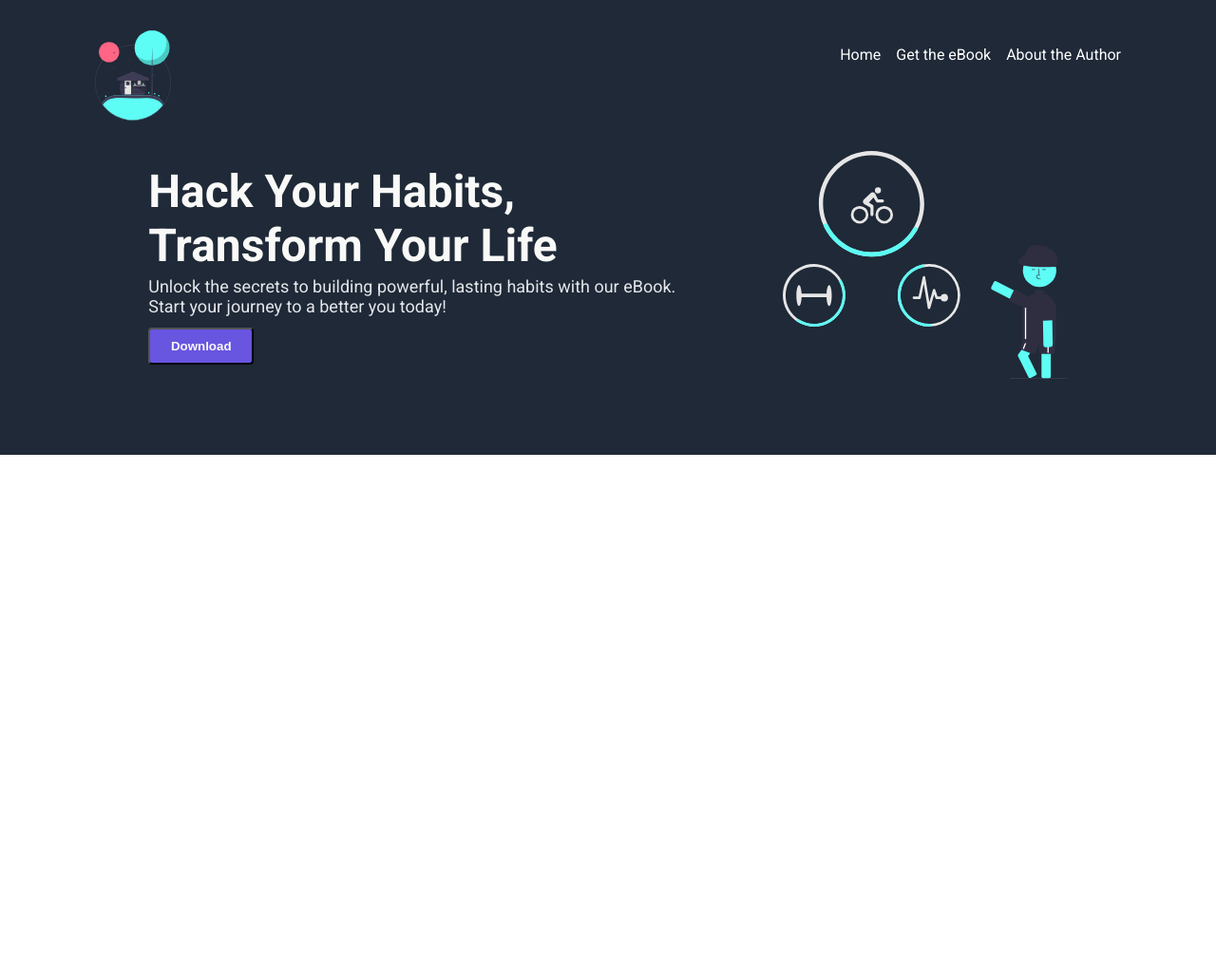
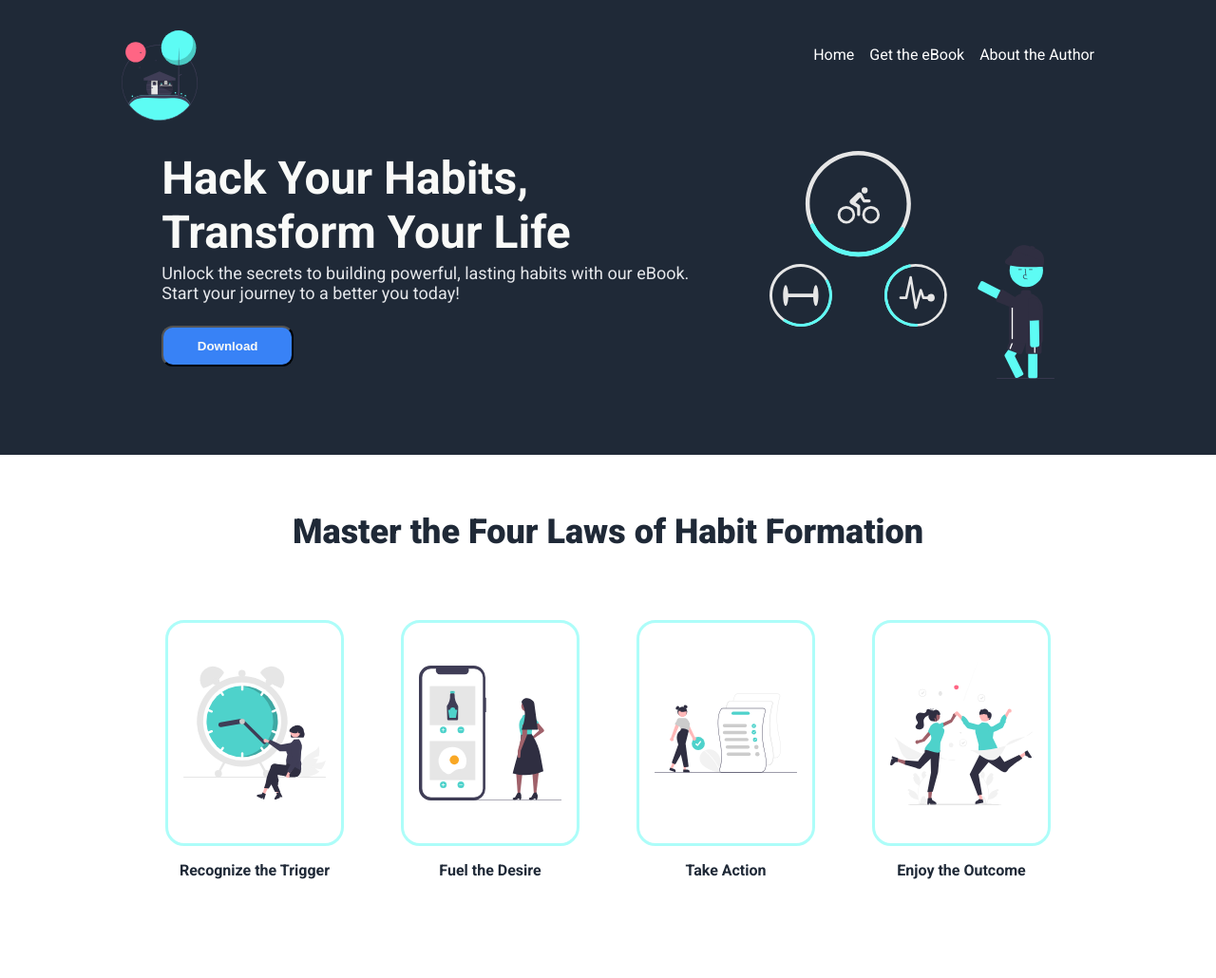
Before and after one commit to EarlAlexus/habit-hacker-landing-page, a plain HTML site: page index.html in a window 1280 px wide. Shown: the whole page at 95% size. Before the commit the page ends 800 px from the top, so only its background shows below. Drawn offline with Linux system fonts and the light colour scheme.

Commit message:
Add Four Laws of Behavior Change section

```diff
--- a/index.html
+++ b/index.html
@@ -37,6 +37,28 @@
         </div>
     </div>
 
+    <div class="information-section">
+        <h2 class="information-header">Master the Four Laws of Habit Formation</h2>
+        <div class="four-laws">
+            <div class="cue-section">
+                <img src="Images/Cue.svg" alt="Cue">
+                <h5 class="cue-information">Recognize the Trigger</h5>
+            </div>
+            <div class="craving-section">
+                <img src="Images/Craving.svg" alt="Craving">
+                <h5 class="craving-information">Fuel the Desire</h5>
+            </div>
+            <div class="response-section">
+                <img src="Images/Response.svg" alt="Response">
+                <h5 class="response-information">Take Action</h5>
+            </div>
+            <div class="reward-section">
+                <img src="Images/Reward.svg" alt="Reward">
+                <h5 class="reward-information">Enjoy the Outcome</h5>
+            </div>
+        </div>
+    </div>
+
 </body>
 
 </html>
--- a/style.css
+++ b/style.css
@@ -1,4 +1,6 @@
 :root {
+    --accent: #3882F6;
+    --images: #5DFCF4;
     --main-background-color: #1F2937;
     --main-text-color: #FFFFFF;
 }
@@ -15,14 +17,17 @@ body {
 }
 
 button {
-    background-color: #6855e0;
-    border-radius: 4px;
+    background-color: var(--accent);
+    border-radius: 12px;
     color: #F9FAF8;
     cursor: pointer;
     flex-shrink: 0;
     font-weight: 600;
-    padding: 10px 0;
-    width: 20%;
+    margin-top: 12px;
+    margin-bottom: 12px;
+    padding: 12px 0;
+    width: 25%;
+    word-wrap: break-word;
 }
 
 h1 {
@@ -36,6 +41,14 @@ li {
 .first-section {
     background-color: var(--main-background-color);
     color: var(--main-text-color);
+}
+
+.four-laws {
+    display: flex;
+    flex-wrap: wrap;
+    gap: 60px;
+    justify-content: space-around;
+    padding: 12px 32px;
 }
 
 .habits {
@@ -54,6 +67,23 @@ li {
     color: #F9FAF8;
     font-size: 48px;
     margin: 0;
+}
+
+.information-header {
+    color: var(--main-background-color);
+    font-size: 36px;
+    font-weight: 800;
+    margin: 60px;
+    text-align: center;
+}
+
+.information-section {
+    align-items: center;
+    display: flex;
+    flex-direction: column;
+    flex-wrap: wrap;
+    justify-content: center;
+    padding-bottom: 80px;
 }
 
 .logo {
@@ -77,12 +107,28 @@ li {
 div.header {
     display: flex;
     justify-content: space-between;
-    padding: 32px 100px;
+    padding: 32px 10%;
 }
 
 div.header-content {
     display: flex;
+    flex-wrap: wrap;
     justify-content: space-around;
-    padding: 0px 100px 80px 100px;
+    padding: 0px 10% 80px 10%;
 
 }
+
+.information-section img {
+    border: solid rgba(93, 252, 244, 0.5);
+    border-radius: 20px;
+    height: 200px;
+    padding: 16px;
+    width: 150px;
+}
+
+div h5 {
+    color: var(--main-background-color);
+    font-size: 16px;
+    margin: 12px;
+    text-align: center;
+}
```
